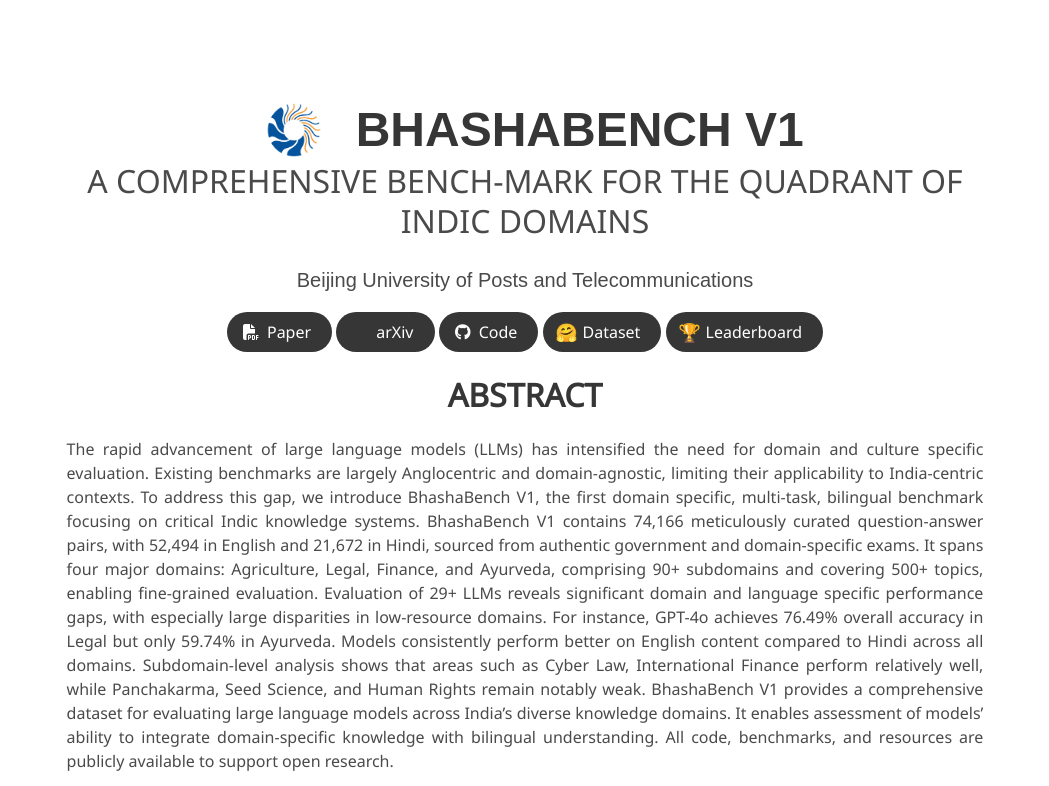
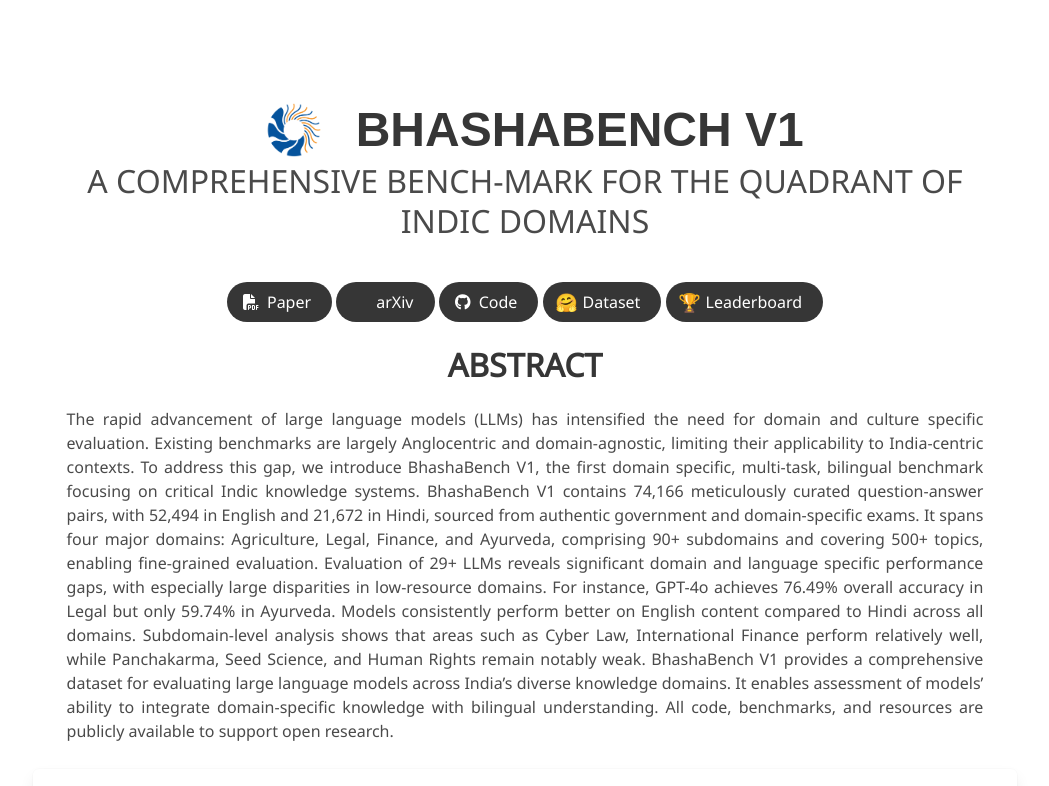
Before and after one commit to BharatGen-IITB-TIH/bhashabench.github.io, a plain HTML site: page index.html in a window 1280 px wide. Shown: the top 786 px of the page, without its empty margins (115-1164 px from the left). Drawn offline with nearby package versions, Linux system fonts and the light colour scheme; a script that the page names is missing; some icons are missing; a web font is replaced by a local one.

Commit message:
Update index.html

```diff
--- a/index.html
+++ b/index.html
@@ -110,7 +110,7 @@
           </div> -->
 
           <div class="is-size-5 publication-authors">
-            <span class="author-block">Beijing University of Posts and Telecommunications</span><br>
+            <!--<span class="author-block">Beijing University of Posts and Telecommunications</span><br>-->
             <!-- <span class="paper-block"><b style="color:#f41c1c">ICLR 2024 Oral</b> (85 in 7304, 1.2%)</span> -->
           </div>
 
```
